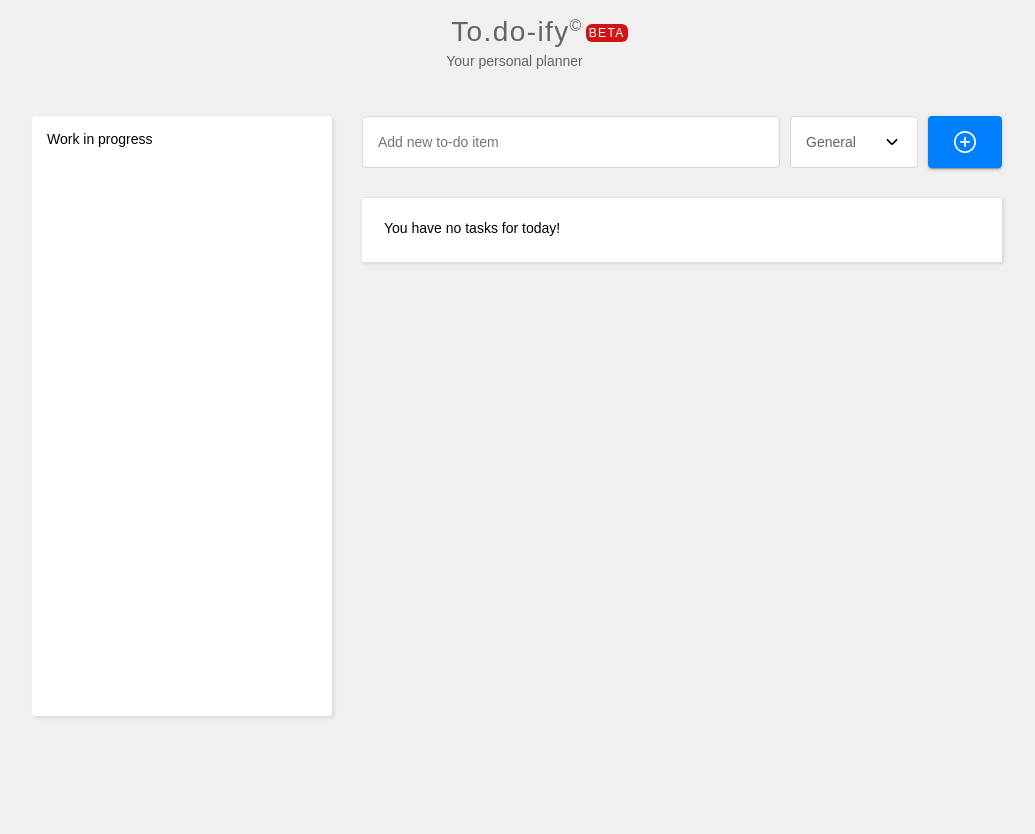
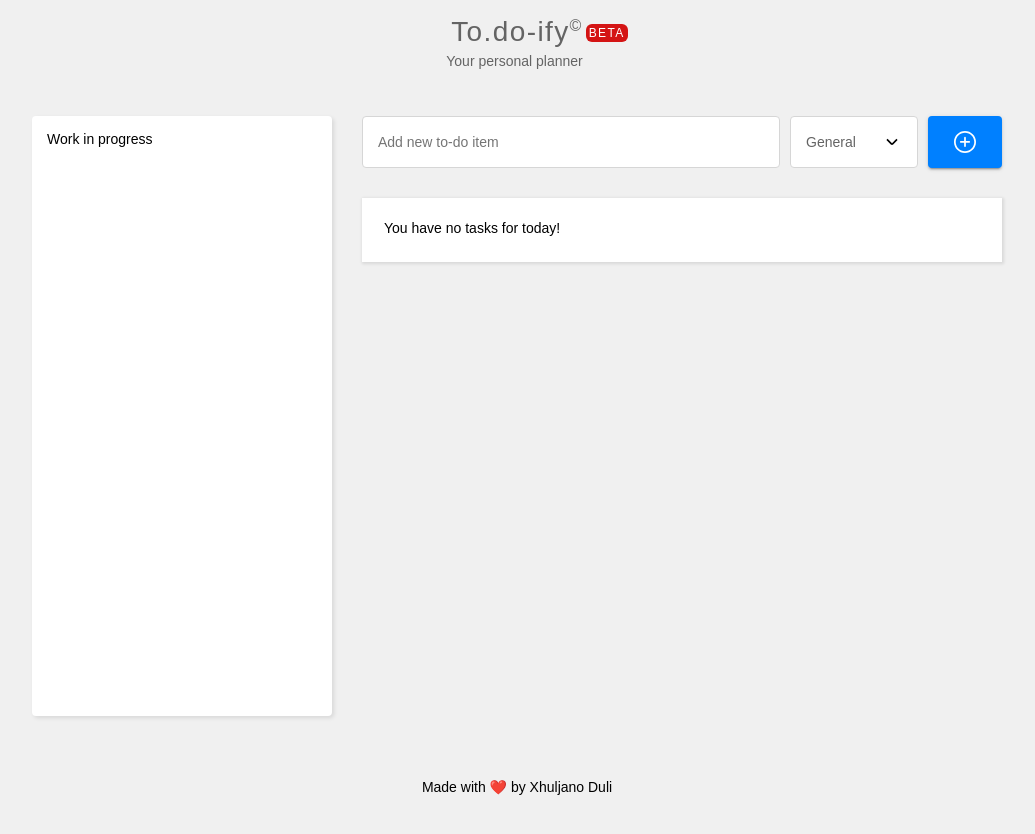
Before and after one commit to xhuljanoduli/todo-app, a plain HTML site: page index.html in a window 1280 px wide. Shown: the whole page, without its empty margins (123-1158 px from the left). Drawn offline with Linux system fonts and the light colour scheme.

Commit message:
added footer

```diff
--- a/index.html
+++ b/index.html
@@ -52,6 +52,7 @@
                 </ul>
             </div>
         </main>
+        <footer class="footer">Made with ❤️ by Xhuljano Duli</footer>
     </div>
 
 
--- a/styles/style.css
+++ b/styles/style.css
@@ -255,6 +255,12 @@ body {
 	animation: slide-out-left 0.3s cubic-bezier(0.550, 0.085, 0.680, 0.530) both;
 }
 
+.footer{
+    grid-column: 1/-1;
+    position: absolute;
+    bottom: 5px;
+}
+
 
 @media screen and (max-width: 750px) {
     .app-container {
```
